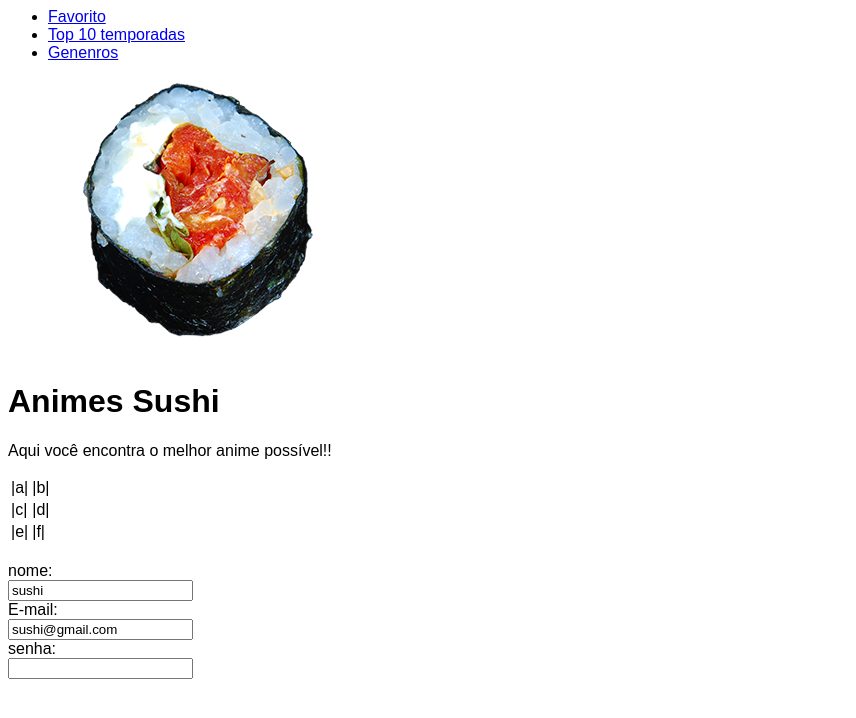
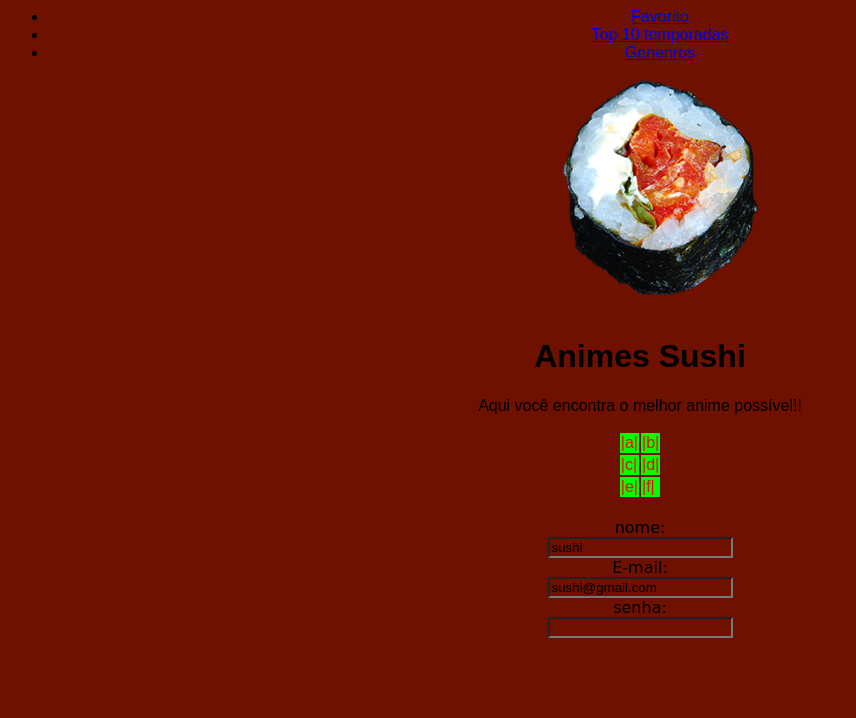
Before and after one commit to Galogico/simplesimple-page-cafalchio, a plain HTML site: page index.html in a window 1280 px wide. Shown: the whole page, without its empty margins (0-856 px from the left). Drawn offline with Linux system fonts and the light colour scheme.

Commit message:
Finalizando o estilo

```diff
--- a/index.html
+++ b/index.html
@@ -4,7 +4,7 @@
     <title> animes salmão </title>
   </head>
 
-  <body>
+  <body> <center>
     <nav>
       <div>
         <ul>
@@ -17,7 +17,7 @@
           <li>
             <a href="#">Genenros</a>
           </li>
-          <img src="./Imagens/sushi.png" alt="Sushi" />
+          <img id="imagen-navbar" src="./Imagens/sushi.png" alt="Sushi" />
         </ul>
       </div>
     </nav>
@@ -30,26 +30,26 @@
   <div>
         <table>
             <tr>
-                <td>
+                <td class="linha1">
                     |a|
                 </td>
-                <td>
+                <td class="linha1">
                     |b|
                 </td>
             </tr>
             <tr>
-                <td>
+                <td class="linha2">
                     |c|
                 </td>
-                <td>
+                <td class="linha2">
                   |d|
                 </td>
             </tr>
             <tr>
-                <td>
+                <td class="linha3">
                     |e|
                 </td>
-                <td>
+                <td class="linha3">
                   |f|
                 </td>
             </tr>
@@ -59,13 +59,14 @@
 
     <div>
         <form>
-            <label><br>nome: </label><br>
+            <label class="form-label"><br>nome: </label><br>
             <input type="text" value="sushi"/>
-            <label><br>E-mail: </label><br>
+            <label class="form-label"><br>E-mail: </label><br>
             <input type="text" value="sushi@gmail.com"/>
-            <label><br>senha: </label><br>
+            <label class="form-label"><br>senha: </label><br>
             <input type="password"/>
         </form>
     </div>
+    </center>
   </body>
 </html>
--- a/style.css
+++ b/style.css
@@ -1,3 +1,29 @@
 div{
     font-family: fantasy;
 }
+#imagen-navbar{
+    height: 255px;
+    height: 255px;
+}
+
+.linha1{
+    background-color: rgb(0, 255, 0);
+    color:rgb(255, 0, 0);
+}
+.linha2{
+    background-color: rgb(0, 255, 0);
+    color:rgb(255, 0, 0);
+}
+.linha3{
+    background-color: rgb(0, 255, 0);
+    color:rgb(255, 0, 0);
+}
+
+.form-label{
+font-family: cursive;
+}
+
+*{
+background-color: rgb(110, 17, 0);
+
+}
```
